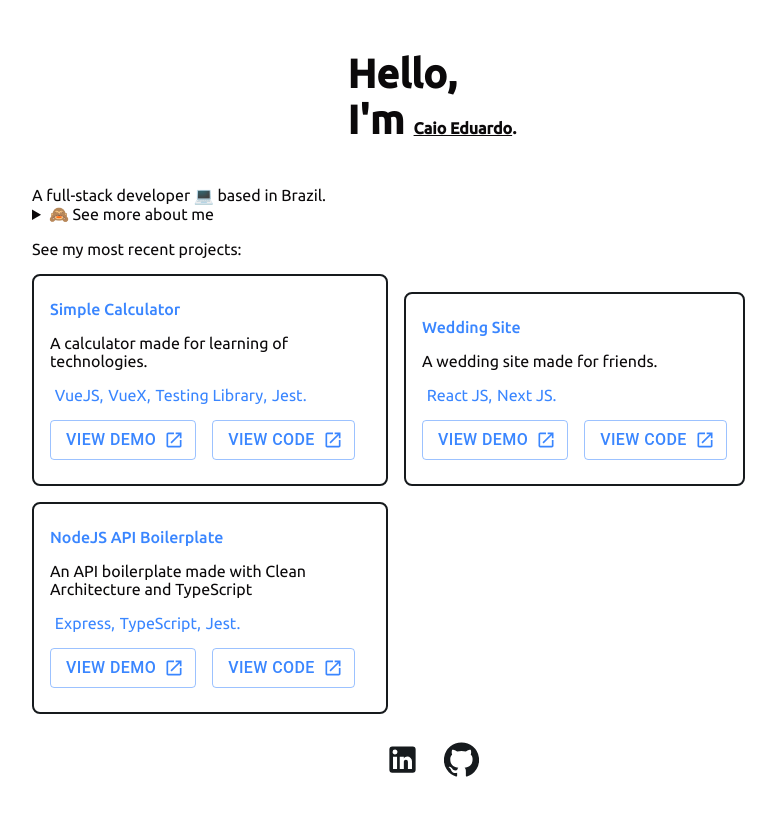
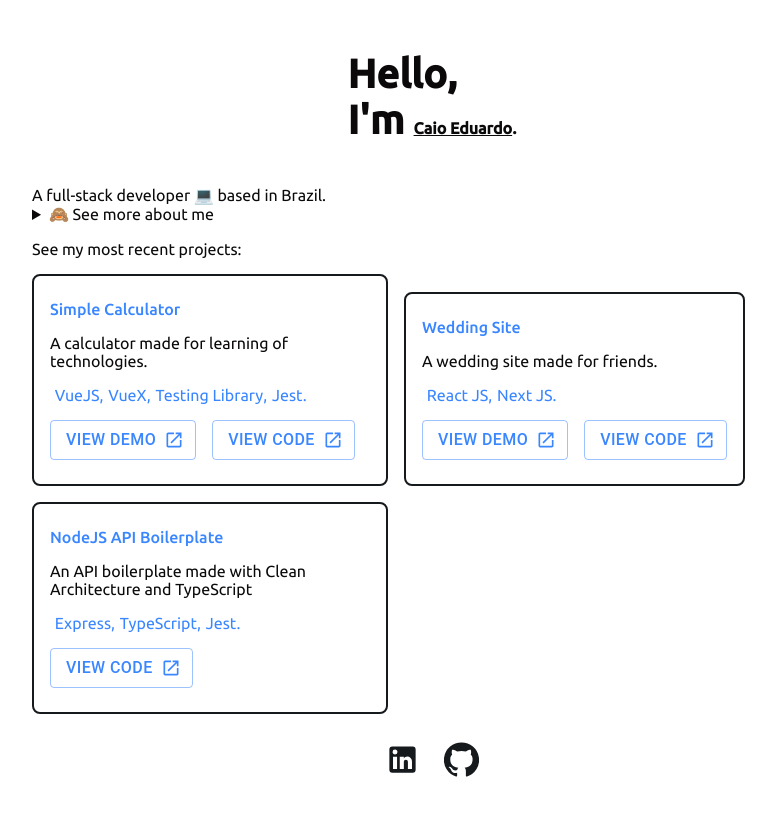
Before and after one commit to cersouza/cersouza, a Next.js app in the folder code/website/: page / in a window 1280 px wide. Shown: the top 813 px of the page, without its empty margins (224-1000 px from the left). Built offline with nearby package versions, Linux system fonts and the light colour scheme.

Commit message:
refactor: swited `project.link` as optional

```diff
--- a/code/website/pages/index.tsx
+++ b/code/website/pages/index.tsx
@@ -104,6 +104,8 @@ const Home: NextPage = () => {
                       )
                     }
                     <Grid container spacing={2}>
+                      {
+                        project.link && (
                           <Grid item>
                             <Button
                               color="primary"
@@ -115,6 +117,8 @@ const Home: NextPage = () => {
                               View Demo
                             </Button>
                           </Grid>
+                        )
+                      }
                       <Grid item>
                         <Button
                           color="primary"
```
Lines whose indentation alone changed are shown as unchanged.
